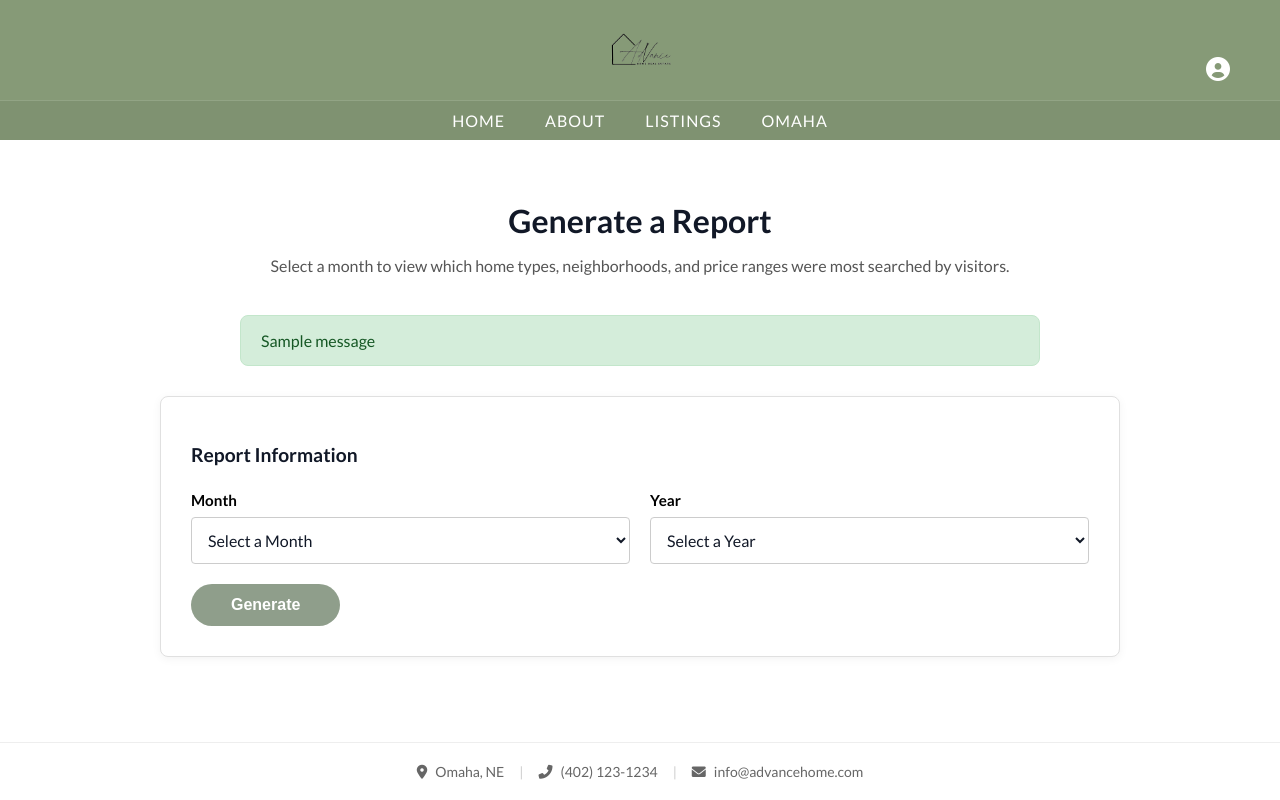
After one commit to ktourek/AdVanceRealEstate, a Django app: page /report/ in a window 1280 px wide. The commit adds this page. Run offline with Django 5.2, Linux system fonts and the light colour scheme; a user stored in the database is signed in; tables that the repository leaves empty hold one stand-in row (values such as "Sample post"); one stand-in notice (Sample message) is shown; parts of the project's set-up code (start-up, migrations or seed data) failed here and were passed over; some web fonts are replaced.

Commit message:
Feature/generate report (#33)
* Add listings fixture and compressed images

* Remove obsolete extract_images script

* Update load_listings_with_images to reflect new workflow and optimize loading

* Implement Generate Monthly Search Report feature with profile dropdown menu

* Add validation to prevent CSV export when no data available and fix pricebucket field name

* Update validation message for empty report export

```diff
--- a/listings/urls.py
+++ b/listings/urls.py
@@ -27,5 +27,9 @@ urlpatterns = [
     path('omaha/edit/<int:location_id>/', views.edit_omaha_location, name='edit_omaha_location'),
     path('omaha/delete/<int:location_id>/', views.delete_omaha_location, name='delete_omaha_location'),
 
+    # Report Generation URLs
+    path('report/', views.generate_report, name='generate_report'),
+    path('report/export/', views.export_report_csv, name='export_report_csv'),
+
     # User registration removed - users are managed by admin in Django admin interface
 ]
--- a/listings/views.py
+++ b/listings/views.py
@@ -10,6 +10,7 @@ from decimal import Decimal
 import re
 from .models import Listing, Photo, Neighborhood, PropertyType, Status, Pricebucket, SearchLog, OmahaLocation
 from .forms import ListingForm, OmahaLocationForm
+from django.urls import reverse
 
 
 def home(request):
@@ -385,3 +386,162 @@ def delete_omaha_location(request, location_id):
         return redirect('manage_omaha')
 
     return render(request, 'listings/omaha_delete_confirm.html', {'location': location})
+
+
+
+
+@login_required
+def generate_report(request):
+    """View for generating monthly search reports."""
+    from django.db.models import Count
+    from datetime import datetime
+
+    report_data = None
+    selected_month = None
+    selected_year = None
+
+    if request.method == 'GET' and 'month' in request.GET and 'year' in request.GET:
+        try:
+            selected_month = int(request.GET.get('month'))
+            selected_year = int(request.GET.get('year'))
+
+            # Filter search logs for the selected month/year
+            search_logs = SearchLog.objects.filter(
+                timestamp__month=selected_month,
+                timestamp__year=selected_year
+            )
+
+            # Aggregate by property type
+            property_type_counts = search_logs.filter(
+                property_type__isnull=False
+            ).values(
+                'property_type__name'
+            ).annotate(
+                search_count=Count('search_log_id')
+            ).order_by('-search_count')
+
+            # Aggregate by neighborhood
+            neighborhood_counts = search_logs.filter(
+                neighborhood__isnull=False
+            ).values(
+                'neighborhood__name'
+            ).annotate(
+                search_count=Count('search_log_id')
+            ).order_by('-search_count')
+
+            # Aggregate by price range
+            price_range_counts = search_logs.filter(
+                pricebucket__isnull=False
+            ).values(
+                'pricebucket__range'
+            ).annotate(
+                search_count=Count('search_log_id')
+            ).order_by('-search_count')
+
+            report_data = {
+                'property_types': list(property_type_counts),
+                'neighborhoods': list(neighborhood_counts),
+                'price_ranges': list(price_range_counts),
+                'month': datetime(selected_year, selected_month, 1).strftime('%B'),
+                'year': selected_year,
+            }
+        except (ValueError, TypeError):
+            pass
+
+    # Generate month and year options
+    current_year = timezone.now().year
+    months = [
+        (1, 'January'), (2, 'February'), (3, 'March'), (4, 'April'),
+        (5, 'May'), (6, 'June'), (7, 'July'), (8, 'August'),
+        (9, 'September'), (10, 'October'), (11, 'November'), (12, 'December')
+    ]
+    years = range(current_year - 5, current_year + 1)
+
+    context = {
+        'report_data': report_data,
+        'months': months,
+        'years': years,
+        'selected_month': selected_month,
+        'selected_year': selected_year,
+    }
+
+    return render(request, 'listings/generate_report.html', context)
+
+
+@login_required
+def export_report_csv(request):
+    """Export the search report as CSV."""
+    import csv
+    from django.db.models import Count
+    from datetime import datetime
+    from django.contrib import messages
+
+    if 'month' not in request.GET or 'year' not in request.GET:
+        messages.error(request, "Missing month or year parameter.")
+        return redirect('generate_report')
+
+    try:
+        selected_month = int(request.GET.get('month'))
+        selected_year = int(request.GET.get('year'))
+    except (ValueError, TypeError):
+        messages.error(request, "Invalid month or year parameter.")
+        return redirect('generate_report')
+
+    # Filter search logs for the selected month/year
+    search_logs = SearchLog.objects.filter(
+        timestamp__month=selected_month,
+        timestamp__year=selected_year
+    )
+
+    # Aggregate data
+    property_type_counts = search_logs.filter(
+        property_type__isnull=False
+    ).values('property_type__name').annotate(
+        search_count=Count('search_log_id')
+    ).order_by('-search_count')
+
+    neighborhood_counts = search_logs.filter(
+        neighborhood__isnull=False
+    ).values('neighborhood__name').annotate(
+        search_count=Count('search_log_id')
+    ).order_by('-search_count')
+
+    price_range_counts = search_logs.filter(
+        pricebucket__isnull=False
+    ).values('pricebucket__range').annotate(
+        search_count=Count('search_log_id')
+    ).order_by('-search_count')
+
+    # Check if there's any data to export
+    if not property_type_counts and not neighborhood_counts and not price_range_counts:
+        month_name = datetime(selected_year, selected_month, 1).strftime('%B')
+        messages.warning(request, f"No search data available for {month_name} {selected_year} to create a report.")
+        return redirect(f"{reverse('generate_report')}?month={selected_month}&year={selected_year}")
+
+    # Create CSV response
+    month_name = datetime(selected_year, selected_month, 1).strftime('%B')
+    response = HttpResponse(content_type='text/csv')
+    response['Content-Disposition'] = f'attachment; filename="search_report_{month_name}_{selected_year}.csv"'
+
+    writer = csv.writer(response)
+    writer.writerow([f'Search Report for {month_name} {selected_year}'])
+    writer.writerow([])
+
+    # Write property type data
+    writer.writerow(['Home Type', 'Searches'])
+    for item in property_type_counts:
+        writer.writerow([item['property_type__name'], item['search_count']])
+    writer.writerow([])
+
+    # Write neighborhood data
+    writer.writerow(['Neighborhood', 'Searches'])
+    for item in neighborhood_counts:
+        writer.writerow([item['neighborhood__name'], item['search_count']])
+    writer.writerow([])
+
+    # Write price range data
+    writer.writerow(['Price Range', 'Searches'])
+    for item in price_range_counts:
+        writer.writerow([item['pricebucket__range'], item['search_count']])
+
+    return response
--- a/templates/base.html
+++ b/templates/base.html
@@ -7,18 +7,116 @@
     <title>Welcome to AdVance Real Estate</title>
 
     <link rel="preconnect" href="https://fonts.gstatic.com" crossorigin />
-    <link href="https://fonts.googleapis.com/css2?family=Italiana&family=Lato:wght@300;400;700&display=swap" rel="stylesheet" />
-    <link rel="stylesheet" href="https://cdnjs.cloudflare.com/ajax/libs/font-awesome/6.0.0/css/all.min.css" integrity="sha512-9usAa10IRO0HhonpyAIVpjrylPvoDwiPUiKdWk5t3PyolY1cOd4DSE0Ga+ri4AuTroPR5aQvXU9xC6qOPnzFeg==" crossorigin="anonymous" referrerpolicy="no-referrer" />
+    <link
+      href="https://fonts.googleapis.com/css2?family=Italiana&family=Lato:wght@300;400;700&display=swap"
+      rel="stylesheet"
+    />
+    <link
+      rel="stylesheet"
+      href="https://cdnjs.cloudflare.com/ajax/libs/font-awesome/6.0.0/css/all.min.css"
+      integrity="sha512-9usAa10IRO0HhonpyAIVpjrylPvoDwiPUiKdWk5t3PyolY1cOd4DSE0Ga+ri4AuTroPR5aQvXU9xC6qOPnzFeg=="
+      crossorigin="anonymous"
+      referrerpolicy="no-referrer"
+    />
     <link href="{% static 'css/site.css' %}" rel="stylesheet" />
 
+
     {% block head %}{% endblock %}
+
+    <style>
+        .profile-dropdown {
+            position: relative;
+            display: inline-block;
+        }
+
+        .profile-button {
+            background: none;
+            border: none;
+            cursor: pointer;
+            font-size: 24px;
+            color: white;
+            padding: 5px 10px;
+            transition: all 0.3s;
+        }
+
+        .profile-button:hover {
+            opacity: 0.8;
+        }
+
+        .profile-menu {
+            display: none;
+            position: absolute;
+            right: 0;
+            top: 100%;
+            background-color: #8f9e8b;
+            min-width: 200px;
+            border-radius: 8px;
+            box-shadow: 0 4px 8px rgba(0,0,0,0.2);
+            z-index: 1000;
+            margin-top: 5px;
+        }
+
+        .profile-menu.show {
+            display: block;
+        }
+
+        .profile-menu a {
+            color: white;
+            padding: 12px 16px;
+            text-decoration: none;
+            display: block;
+            transition: background-color 0.3s;
+        }
+
+        .profile-menu a:hover {
+            background-color: #7a8a76;
+        }
+
+        .profile-menu a i {
+            margin-right: 8px;
+            width: 16px;
+            text-align: center;
+        }
+
+        .profile-menu a:first-child {
+            border-top-left-radius: 8px;
+            border-top-right-radius: 8px;
+        }
+
+        .profile-menu form a {
+            border-bottom-left-radius: 8px;
+            border-bottom-right-radius: 8px;
+        }
+    </style>
+
+    <script>
+        function toggleProfileMenu() {
+            const menu = document.getElementById('profileMenu');
+            menu.classList.toggle('show');
+        }
+
+        // Close dropdown when clicking outside
+        window.onclick = function(event) {
+            if (!event.target.matches('.profile-button') && !event.target.matches('.fa-user-circle')) {
+                const menu = document.getElementById('profileMenu');
+                if (menu && menu.classList.contains('show')) {
+                    menu.classList.remove('show');
+                }
+            }
+        }
+    </script>
+
   </head>
   <body>
     <header>
       <div class="header-logo-row">
         <div class="logo-container">
           <div class="logo-icon">
-                    <img src="{% static 'images/logo.png' %}" alt="AdVance Real Estate Logo" class="site-logo">
+            <img
+              src="{% static 'images/logo.png' %}"
+              alt="AdVance Real Estate Logo"
+              class="site-logo"
+            />
           </div>
         </div>
       </div>
@@ -31,23 +129,43 @@
         </nav>
         <div class="user-actions">
           {% if user.is_authenticated %}
-                    <span class="user-greeting" style="color: white; margin-right: 10px; font-weight: 500;">Hello, {{ user.get_full_name|default:user.email }}</span>
-                    <form id="logout-form" action="{% url 'logout' %}" method="post" style="display: none;">
+          <div class="profile-dropdown">
+            <button class="profile-button" onclick="toggleProfileMenu()">
+              <i class="fas fa-user-circle"></i>
+            </button>
+            <div id="profileMenu" class="profile-menu">
+              <a href="{% url 'generate_report' %}">
+                <i class="fas fa-file-alt"></i> Generate Report
+              </a>
+              <form
+                id="logout-form"
+                action="{% url 'logout' %}"
+                method="post"
+                style="display: inline"
+              >
                 {% csrf_token %}
+                <a
+                  href="#"
+                  onclick="event.preventDefault(); this.closest('form').submit();"
+                >
+                  <i class="fas fa-sign-out-alt"></i> Logout
+                </a>
               </form>
-                    <a href="#" onclick="event.preventDefault(); document.getElementById('logout-form').submit();" title="Logout">
-                        <i class="fas fa-sign-out-alt"></i>
-                    </a>
+            </div>
+          </div>
           {% else %}
-                    <a href="{% url 'login' %}" class="login-link" style="color: white; text-decoration: none; font-weight: 500;">Login</a>
+          <a
+            href="{% url 'login' %}"
+            class="login-link"
+            style="color: white; text-decoration: none; font-weight: 500"
+            >Login</a
+          >
           {% endif %}
         </div>
       </div>
     </header>
 
-    <main>
-        {% block content %}{% endblock %}
-    </main>
+    <main>{% block content %}{% endblock %}</main>
 
     <footer>
       <div class="footer-content">
--- /dev/null
+++ b/templates/listings/generate_report.html
@@ -0,0 +1,331 @@
+{% extends "base.html" %}
+{% load static %}
+
+{% block content %}
+<div class="container report-page">
+    <h1>Generate a Report</h1>
+    <p class="subtitle">Select a month to view which home types, neighborhoods, and price ranges were most searched by visitors.</p>
+
+    {% if messages %}
+    <div class="messages">
+        {% for message in messages %}
+        <div class="alert alert-{{ message.tags }}">
+            {{ message }}
+        </div>
+        {% endfor %}
+    </div>
+    {% endif %}
+
+    <div class="report-container">
+        <h2>Report Information</h2>
+
+        <form method="get" action="{% url 'generate_report' %}">
+            <div class="form-row">
+                <div class="form-group">
+                    <label for="month">Month</label>
+                    <select name="month" id="month" class="form-control" required>
+                        <option value="">Select a Month</option>
+                        {% for value, name in months %}
+                            <option value="{{ value }}" {% if value == selected_month %}selected{% endif %}>{{ name }}</option>
+                        {% endfor %}
+                    </select>
+                </div>
+
+                <div class="form-group">
+                    <label for="year">Year</label>
+                    <select name="year" id="year" class="form-control" required>
+                        <option value="">Select a Year</option>
+                        {% for year in years %}
+                            <option value="{{ year }}" {% if year == selected_year %}selected{% endif %}>{{ year }}</option>
+                        {% endfor %}
+                    </select>
+                </div>
+            </div>
+
+            <button type="submit" class="btn-generate">Generate</button>
+        </form>
+    </div>
+
+    {% if report_data %}
+    <div class="report-results">
+        <div class="report-header">
+            <h2>Report for {{ report_data.month }} {{ report_data.year }}</h2>
+            <a href="{% url 'export_report_csv' %}?month={{ selected_month }}&year={{ selected_year }}" class="btn-export" title="Export to CSV">
+                <i class="fas fa-print"></i>
+            </a>
+        </div>
+
+        <div class="report-section">
+            <div class="section-header">
+                <h3>Home Type</h3>
+                <h3 class="text-right">Searches</h3>
+            </div>
+            {% for item in report_data.property_types %}
+            <div class="report-row">
+                <span>{{ item.property_type__name }}</span>
+                <span class="text-right">{{ item.search_count }}</span>
+            </div>
+            {% empty %}
+            <div class="report-row">
+                <span>No data available</span>
+                <span class="text-right">-</span>
+            </div>
+            {% endfor %}
+        </div>
+
+        <div class="report-section">
+            <div class="section-header">
+                <h3>Neighborhood</h3>
+                <h3 class="text-right">Searches</h3>
+            </div>
+            {% for item in report_data.neighborhoods %}
+            <div class="report-row">
+                <span>{{ item.neighborhood__name }}</span>
+                <span class="text-right">{{ item.search_count }}</span>
+            </div>
+            {% empty %}
+            <div class="report-row">
+                <span>No data available</span>
+                <span class="text-right">-</span>
+            </div>
+            {% endfor %}
+        </div>
+
+        <div class="report-section">
+            <div class="section-header">
+                <h3>Price Range</h3>
+                <h3 class="text-right">Searches</h3>
+            </div>
+            {% for item in report_data.price_ranges %}
+            <div class="report-row">
+                <span>{{ item.pricebucket__range }}</span>
+                <span class="text-right">{{ item.search_count }}</span>
+            </div>
+            {% empty %}
+            <div class="report-row">
+                <span>No data available</span>
+                <span class="text-right">-</span>
+            </div>
+            {% endfor %}
+        </div>
+    </div>
+    {% endif %}
+</div>
+
+<style>
+.report-page {
+    padding: 40px 20px;
+    max-width: 1000px;
+    margin: 0 auto;
+}
+
+.report-page h1 {
+    font-family: 'Lato', sans-serif;
+    font-weight: 700;
+    font-size: 2rem;
+    text-align: center;
+    margin-bottom: 10px;
+}
+
+.subtitle {
+    font-family: 'Lato', sans-serif;
+    font-size: 1rem;
+    color: #555;
+    text-align: center;
+    margin-bottom: 40px;
+}
+
+.messages {
+    max-width: 800px;
+    margin: 0 auto 30px;
+}
+
+.alert {
+    padding: 15px 20px;
+    border-radius: 8px;
+    margin-bottom: 15px;
+    font-family: 'Lato', sans-serif;
+    font-size: 1rem;
+}
+
+.alert-error {
+    background-color: #fee;
+    border: 1px solid #fcc;
+    color: #c33;
+}
+
+.alert-warning {
+    background-color: #fff4e6;
+    border: 1px solid #ffd89d;
+    color: #856404;
+}
+
+.alert-success {
+    background-color: #d4edda;
+    border: 1px solid #c3e6cb;
+    color: #155724;
+}
+
+.alert-info {
+    background-color: #d1ecf1;
+    border: 1px solid #bee5eb;
+    color: #0c5460;
+}
+
+.report-container {
+    background: white;
+    border: 1px solid #e0e0e0;
+    border-radius: 8px;
+    padding: 30px;
+    margin-bottom: 30px;
+    box-shadow: 0 2px 10px rgba(0,0,0,0.05);
+}
+
+.report-container h2 {
+    font-family: 'Lato', sans-serif;
+    font-size: 1.2rem;
+    font-weight: 700;
+    margin-bottom: 25px;
+}
+
+.form-row {
+    display: flex;
+    gap: 20px;
+    margin-bottom: 20px;
+}
+
+.form-group {
+    flex: 1;
+}
+
+.form-group label {
+    display: block;
+    font-family: 'Lato', sans-serif;
+    font-weight: 700;
+    margin-bottom: 8px;
+    color: #000;
+    font-size: 0.95rem;
+}
+
+.form-control {
+    width: 100%;
+    padding: 12px;
+    border: 1px solid #ccc;
+    border-radius: 4px;
+    font-family: 'Lato', sans-serif;
+    font-size: 1rem;
+    box-sizing: border-box;
+}
+
+.form-control:focus {
+    border-color: #8f9e8b;
+    outline: none;
+}
+
+.btn-generate {
+    padding: 12px 40px;
+    border: none;
+    border-radius: 30px;
+    background-color: #8f9e8b;
+    color: white;
+    font-weight: 600;
+    cursor: pointer;
+    font-size: 1rem;
+    transition: all 0.3s;
+}
+
+.btn-generate:hover {
+    background-color: #7a8a76;
+}
+
+.report-results {
+    background: white;
+    border: 1px solid #e0e0e0;
+    border-radius: 8px;
+    padding: 30px;
+    box-shadow: 0 2px 10px rgba(0,0,0,0.05);
+}
+
+.report-header {
+    display: flex;
+    justify-content: space-between;
+    align-items: center;
+    margin-bottom: 30px;
+}
+
+.report-header h2 {
+    font-family: 'Lato', sans-serif;
+    font-size: 1.4rem;
+    font-weight: 700;
+    margin: 0;
+}
+
+.btn-export {
+    padding: 10px 15px;
+    border: 1px solid #ccc;
+    border-radius: 4px;
+    background-color: white;
+    color: #333;
+    font-size: 1.2rem;
+    cursor: pointer;
+    text-decoration: none;
+    transition: all 0.3s;
+}
+
+.btn-export:hover {
+    background-color: #f5f5f5;
+}
+
+.report-section {
+    margin-bottom: 30px;
+}
+
+.section-header {
+    display: flex;
+    justify-content: space-between;
+    border-bottom: 2px solid #000;
+    padding-bottom: 10px;
+    margin-bottom: 15px;
+}
+
+.section-header h3 {
+    font-family: 'Lato', sans-serif;
+    font-size: 1rem;
+    font-weight: 700;
+    margin: 0;
+}
+
+.report-row {
+    display: flex;
+    justify-content: space-between;
+    padding: 12px 0;
+    border-bottom: 1px solid #eee;
+}
+
+.report-row span {
+    font-family: 'Lato', sans-serif;
+    font-size: 1rem;
+}
+
+.text-right {
+    text-align: right;
+}
+
+@media (max-width: 768px) {
+    .form-row {
+        flex-direction: column;
+        gap: 0;
+    }
+
+    .form-group {
+        margin-bottom: 20px;
+    }
+
+    .report-header {
+        flex-direction: column;
+        align-items: flex-start;
+        gap: 15px;
+    }
+}
+</style>
+{% endblock %}
```
Lines whose indentation alone changed are shown as unchanged.
